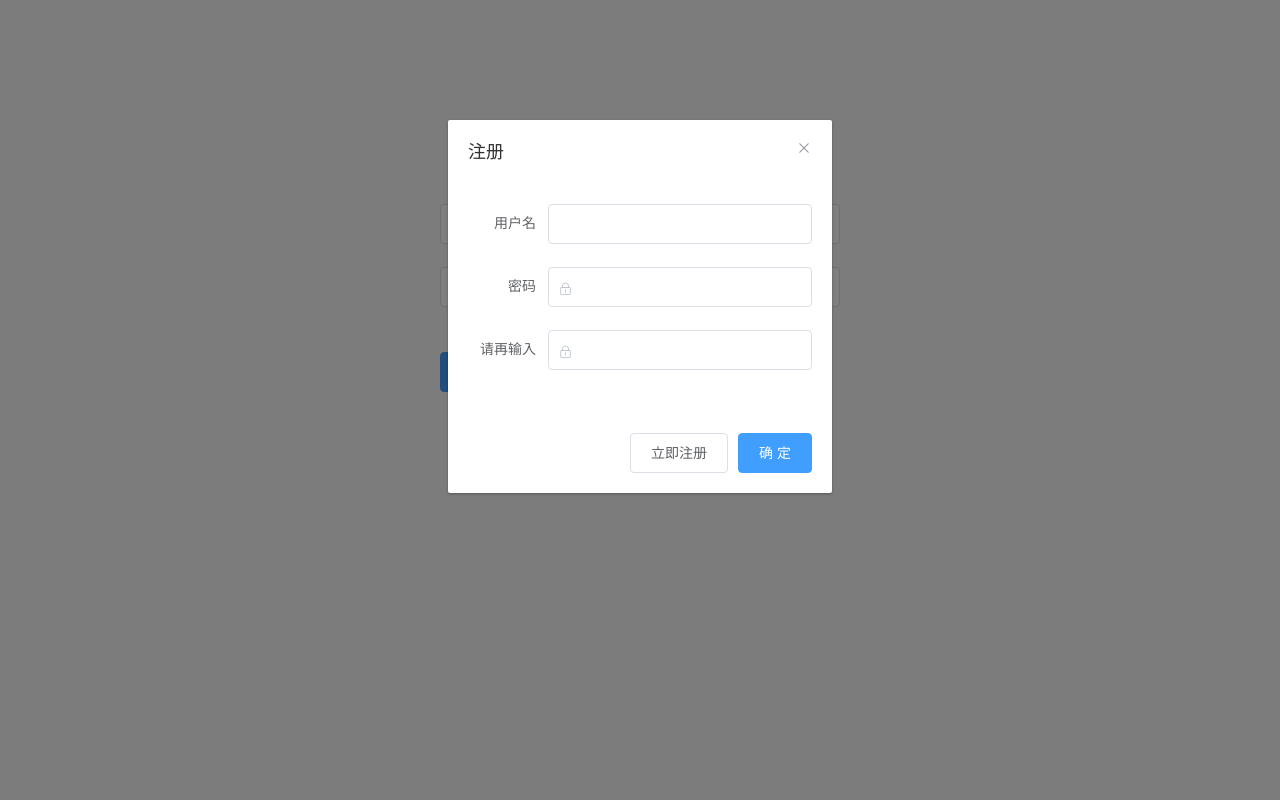
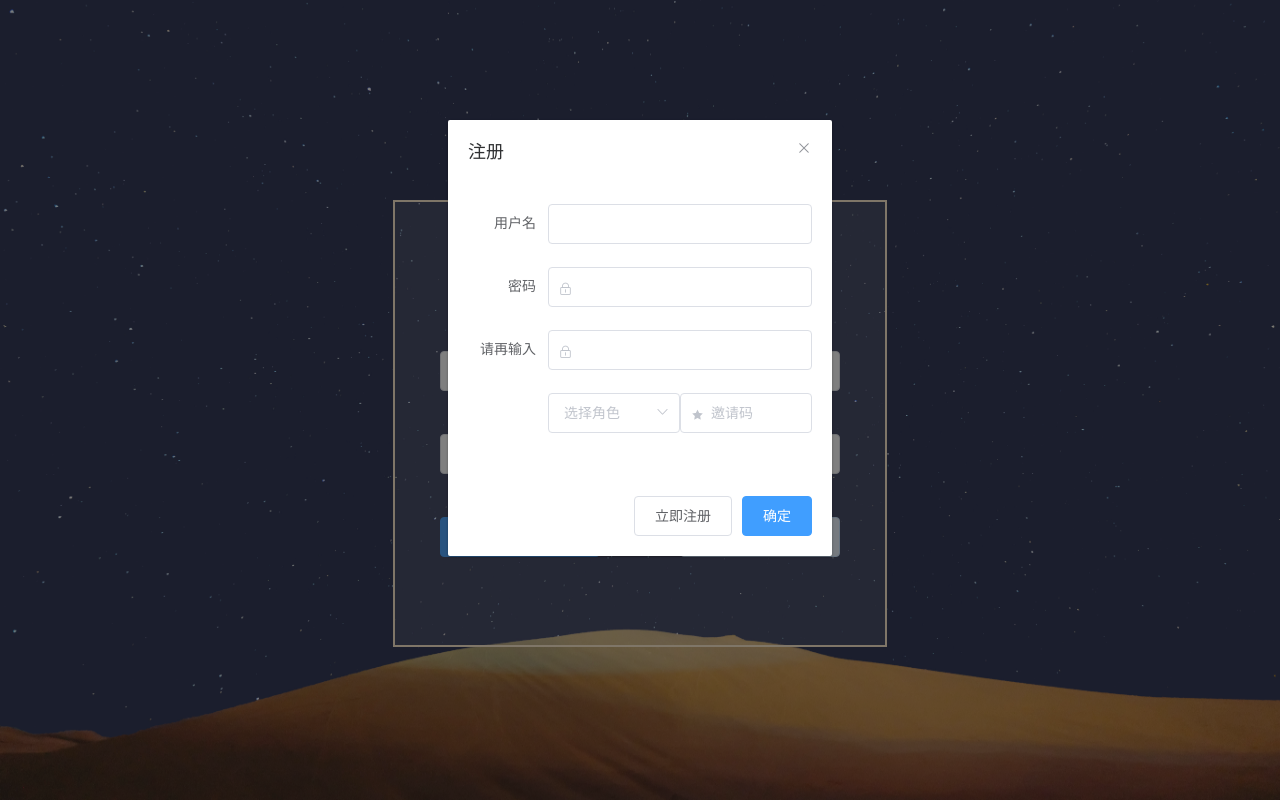
Before and after one commit to fizherbeart/vue-myStore, a Vue app: page / in a window 1280 px wide. Both pictures are taken after a click on the button "注册". Built offline with nearby package versions, Linux system fonts and the light colour scheme.

Commit message:
feat:登录、注册界面完善，注册界面增加了注册码和角色选择。

```diff
--- a/src/main.js
+++ b/src/main.js
@@ -14,10 +14,6 @@ Vue.use(ElementUI)
 Vue.prototype.$http = axios
 Vue.config.productionTip = false
 Vue.use(Vuex)
-// 数组排重
-
-
-
 
 /* eslint-disable no-new */
 new Vue({
--- a/src/views/Login.vue
+++ b/src/views/Login.vue
@@ -1,7 +1,7 @@
 <template>
-  <div style="width: 100%; height: 100vh; overflow: hidden">
-    <!--  :style="bg" 加背景图片-->
-    <div style="width: 400px; margin: 100px auto">
+  <div id="background" style="width: 100%; height: 100vh; overflow: hidden;" :style="bg">
+
+    <div id="login_box" style="width: 400px; margin: 200px auto;">
       <div style="font-size: 30px; text-align: center; padding: 30px 0">
         欢迎登录
       </div>
@@ -10,6 +10,7 @@
           <el-input
             prefix-icon="el-icon-user-solid"
             v-model="form.username"
+            placeholder="用户名"
           ></el-input>
         </el-form-item>
         <el-form-item prop="password">
@@ -17,79 +18,119 @@
             prefix-icon="el-icon-lock"
             v-model="form.password"
             show-password
+            placeholder="密码"
           ></el-input>
         </el-form-item>
-        <el-form-item> </el-form-item>
+
         <el-row>
-          <el-col :span="10">
+          <el-col :span="12">
             <el-form-item>
-              <el-button style="width: 100%" type="primary" @click="login"
-                >登 录</el-button
+              <el-button style="width: 80%; margin: 0 20% 0 0%" type="primary" @click="login"
+              >登录
+              </el-button
               >
             </el-form-item>
           </el-col>
-          <el-col :span="10">
-            <el-button style="width: 100%" @click="dialogVisible = true"
-              >注册</el-button
+          <el-col :span="12">
+            <el-button style="width: 80%; margin: 0 0% 0 20%" @click="dialogVisible = true"
+            >注册
+            </el-button
             >
-
+          </el-col>
+        </el-row>
+      </el-form>
       <el-dialog
         title="注册"
         :visible.sync="dialogVisible"
         width="30%"
-              :before-close="handleClose"
+        append-to-body
       >
         <Register></Register>
         <span slot="footer" class="dialog-footer">
                 <el-button @click="dialogVisible = false">立即注册</el-button>
                 <el-button type="primary" @click="dialogVisible = false"
-                  >确 定</el-button
+                >确定</el-button
                 >
               </span>
       </el-dialog>
-          </el-col>
-        </el-row>
-      </el-form>
     </div>
+
+
   </div>
 </template>
 
 <script>
 import Register from "./Register.vue";
+
 export default {
-  components: { Register },
+  components: {Register},
   name: "Login",
   data() {
     return {
-      form: { role: 1 },
+      form: {
+        role: 1,
+        username: '',
+        password: '',
+        invitation: ''
+      },
+      options: [{
+        value: '0',
+        label: '管理员'
+      }, {
+        value: '1',
+        label: '卖家'
+      }, {
+        value: '2',
+        label: '买家'
+      }],
+      value:'',
       dialogVisible: false,
       rules: {
         username: [
-          { required: true, message: "请输入用户名", trigger: "blur" },
+          {required: true, message: "请输入用户名", trigger: "blur"},
         ],
-        password: [{ required: true, message: "请输入密码", trigger: "blur" }],
+        password: [{required: true, message: "请输入密码", trigger: "blur"}],
+        invitation: [{
+          required: () => {
+            console.log(this.data().value);
+            return true
+          }, message: "请输入邀请码", trigger: "blur"
+        }],
       },
       // 加背景图片
-      // bg: {
-      //   backgroundImage: "url(" + require("@/assets/bg.jpg") + ")",
-      //   backgroundRepeat: "no-repeat",
-      //   backgroundSize: "100% 100%"
-      // }
+      bg: {
+        backgroundImage: "url(" + require("@/assets/bg.jpg") + ")",
+        backgroundRepeat: "no-repeat",
+        backgroundSize: "100% 100%",
+        opacity: 0.9
+      }
     };
   },
   created() {
     sessionStorage.removeItem("user");
-  },
+  }
+  ,
   methods: {
     login() {
       this.$refs["form"].validate((valid) => {
         if (valid) {
         }
       });
-    },
-  },
+    }
+    ,
+  }
 };
 </script>
 
 <style scoped>
+#background{
+}
+#login_box{
+  border: 2px solid blanchedalmond;
+  padding: 45px;
+  background-color: rgba(255,255,255, 0.1);
+}
+.el-form-item{
+  padding-bottom: 20px;
+}
 </style>
--- a/src/views/Register.vue
+++ b/src/views/Register.vue
@@ -1,6 +1,6 @@
 <template>
   <div>
-    <el-form ref="form" :model="form" label-width="80px">
+    <el-form ref="form" label-width="80px">
       <el-form-item label="用户名">
         <el-input v-model="form.username"></el-input>
       </el-form-item>
@@ -18,6 +18,27 @@
           show-password
         ></el-input>
       </el-form-item>
+      <el-form-item>
+        <el-row>
+          <el-col :span="12">
+            <el-select placeholder="选择角色" v-model="value">
+              <el-option
+                v-for="item in options"
+                :key="item.value"
+                :label="item.label"
+                :value="item.value"
+              ></el-option>
+            </el-select>
+          </el-col>
+          <el-col :span="12" prop="invitation">
+            <el-input
+              prefix-icon="el-icon-star-on"
+              v-model="form.invitation"
+              placeholder="邀请码"
+            ></el-input>
+          </el-col>
+        </el-row>
+      </el-form-item>
     </el-form>
   </div>
 </template>
@@ -31,7 +52,19 @@ export default {
         username: "",
         password1: "",
         password2: "",
+        invitation:""
       },
+      value:'',
+      options:[{
+        value:1,
+        label:"管理员"
+      },{
+        value:2,
+        label:"卖家"
+      },{
+        value:3,
+        label:"买家"
+      }]
     };
   },
   created() {},
```
Also changed, not shown: src/assets/bg.jpg (added), 1 other file (tests, documents, lock files or other folders). Lines whose indentation alone changed are shown as unchanged.
